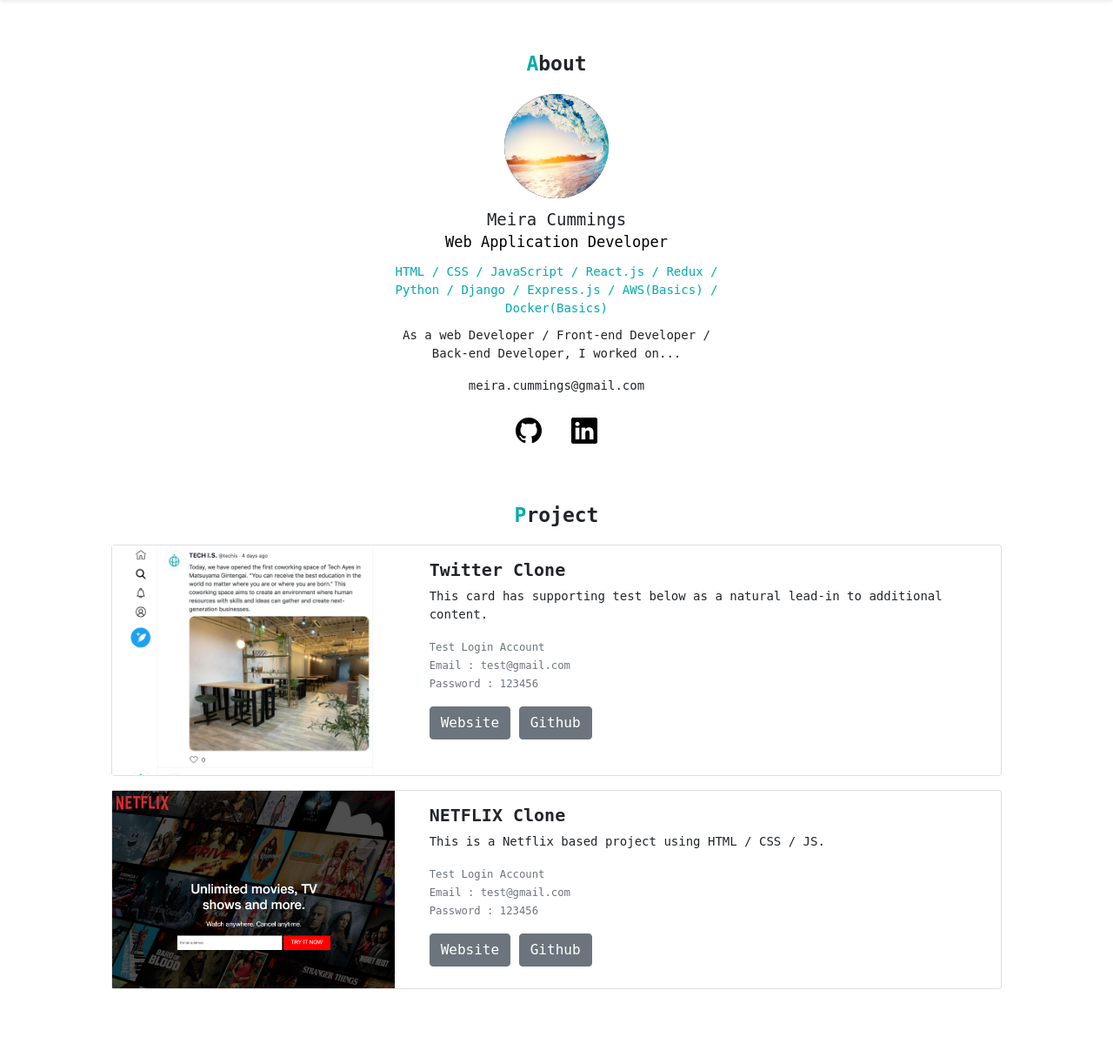
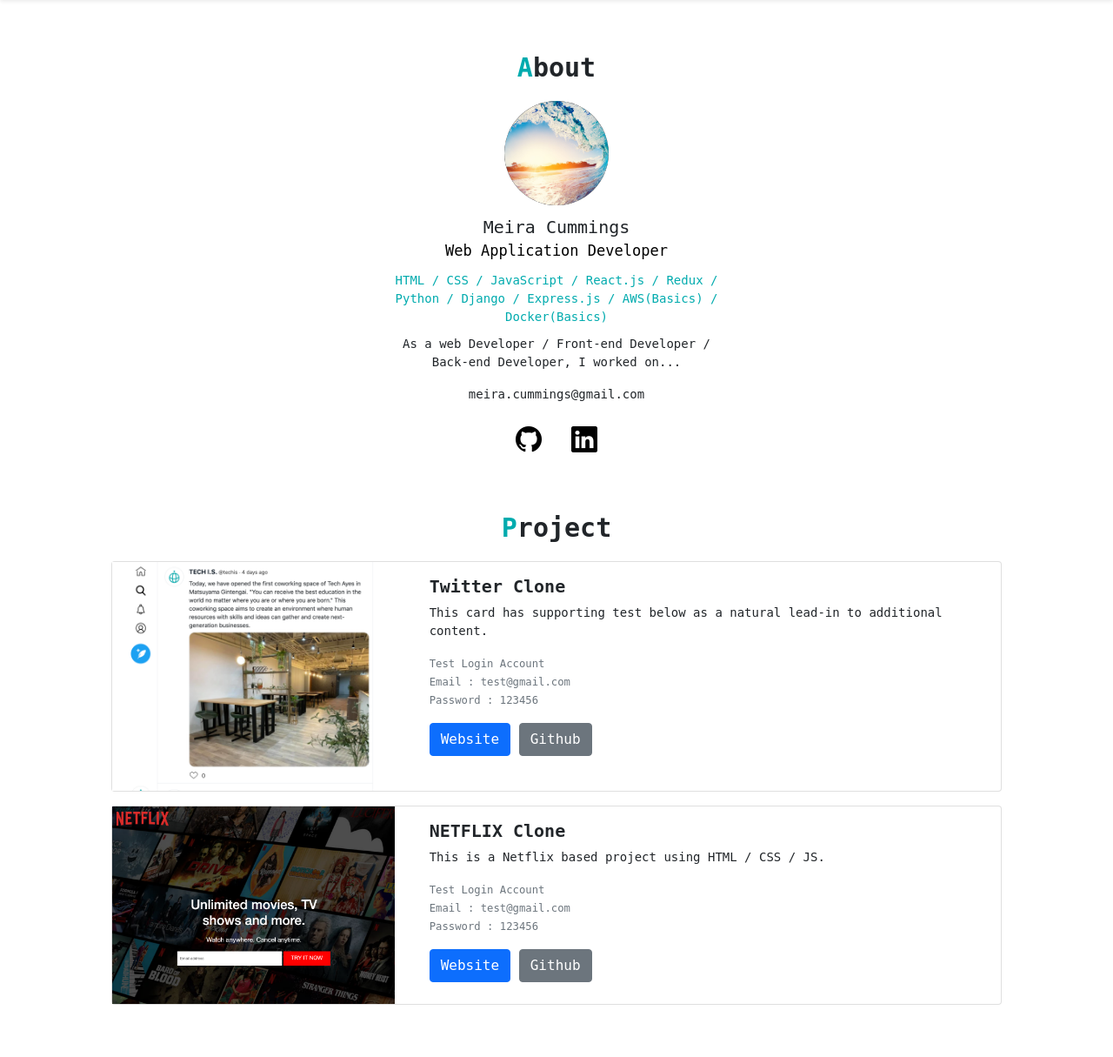
Before and after one commit to meira-cummings/portfolio, a PHP site: page / in a window 1280 px wide. Shown: the part 86-1301 px from the top of the page at 87% size. Before the commit the page ends 1223 px from the top, so only its background shows below. Run offline with PHP 8.4, Linux system fonts and the light colour scheme; some libraries are stand-ins or nearby versions.

Commit message:
Edited some scripts

```diff
--- a/index.html
+++ b/index.html
@@ -5,7 +5,7 @@
     <meta http-equiv="X-UA-Compatible" content="IE=edge">
     <meta name="viewport" content="width=device-width, initial-scale=1.0">
     <link rel="stylesheet" href="https://cdn.jsdelivr.net/npm/bootstrap-icons@1.7.1/font/bootstrap-icons.css">
-    <link rel="icon" type"image/png" href="IMG/techis-logo.png">
+    <link rel="icon" type"image/png" href="img/techis-logo.png">
     <link href="https://cdn.jsdelivr.net/npm/bootstrap@5.1.3/dist/css/bootstrap.min.css" rel="stylesheet" integrity="sha384-1BmE4kWBq78iYhFldvKuhfTAU6auU8tT94WrHftjDbrCEXSU1oBoqyl2QvZ6jIW3" crossorigin="anonymous">
     <link rel="stylesheet" href="style.css">
     <title>Portfolio</title>
@@ -31,7 +31,7 @@
       </nav>
       <div id="about">
           <h2><span class="font-primary">A</span>bout</span></h2>
-          <img src="img/profile-pic.png">
+          <img src="./img/profile-pic.png">
           <div class="name">Meira Cummings</div>
           <div class="vocation">Web Application Developer</div>
           <div class="skills">HTML / CSS / JavaScript / React.js / Redux / Python / Django / Express.js / AWS(Basics) / Docker(Basics)</div>
@@ -50,7 +50,7 @@
           <div class="card mb-3">
             <div class="row">
               <div class="col-md-4">
-                <img src="img/project-twitter.png" alt="Twitter Project">
+                <img src="./img/project-twitter.png" alt="Twitter Project">
               </div>
 
               <div class="col-md-8">
@@ -62,7 +62,7 @@
                       Email : test@gmail.com <br>
                       Password : 123456
                   </small></p>
-                  <a href="#" target="_blank" class="btn btn-secondary">Website</a>
+                  <a href="#" target="_blank" class="btn btn-primary">Website</a>
                   <a href="#" target="_blank" class="btn btn-secondary">Github</a>
                 </div>
               </div>
@@ -73,7 +73,7 @@
           <div class="card mb-3">
             <div class="row">
               <div class="col-md-4">
-                <img src="img/project-netflix.png" alt="Netflix Project">
+                <img src="./img/project-netflix.png" alt="Netflix Project">
               </div>
 
               <div class="col-md-8">
@@ -85,7 +85,7 @@
                       Email : test@gmail.com <br>
                       Password : 123456
                   </small></p>
-                  <a href="#" target="_blank" class="btn btn-secondary">Website</a>
+                  <a href="#" target="_blank" class="btn btn-primary">Website</a>
                   <a href="#" target="_blank" class="btn btn-secondary">Github</a>
                 </div>
               </div>
--- a/style.css
+++ b/style.css
@@ -23,7 +23,7 @@ p{
 
 h2{
     font-weight : bold;
-    font-size : 23px;
+    font-size : 30px;
     margin-bottom : 20px;
 }
 
@@ -51,7 +51,7 @@ ABOUT
 }
 
 #about .name{
-    font-size : 19px;
+    font-size : 20px;
 }
 
 #about .vocation{
```
